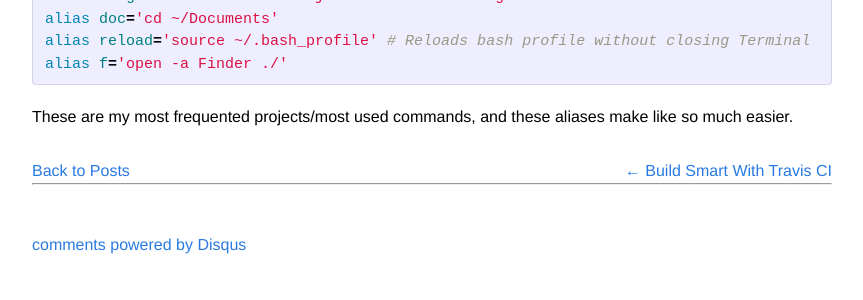
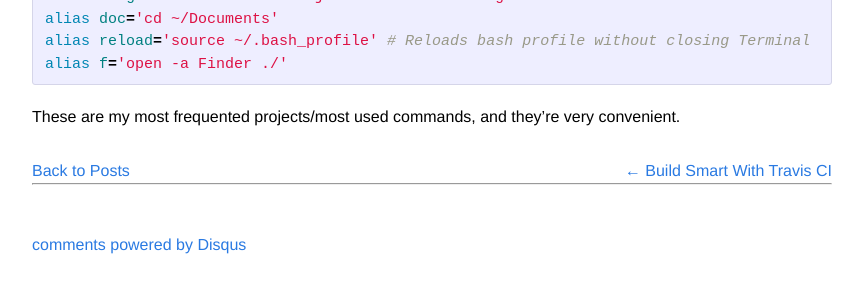
Before and after one commit to Flamdoodle/Flamdoodle.github.io, a Jekyll site: the page built from _posts/2014-07-14-bash-profile.markdown, in a window 1280 px wide and 900 px high, scrolled down 2985 px. Shown: the part 250-550 px from the top of the window, without its empty margins (208-1071 px from the left). Built offline with Jekyll 4.4.1, drawn with Linux system fonts in a browser that asks for light colours; comment, search, counter and statistics services are not loaded.

Commit message:
Fix some grammar and spelling errors

```diff
--- a/_posts/2014-07-14-bash-profile.markdown
+++ b/_posts/2014-07-14-bash-profile.markdown
@@ -115,7 +115,7 @@ alias doc='cd ~/Documents'
 alias reload='source ~/.bash_profile' # Reloads bash profile without closing Terminal
 alias f='open -a Finder ./'
 {% endhighlight %}
-These are my most frequented projects/most used commands, and these aliases make like so much easier.
+These are my most frequented projects/most used commands, and they're very convenient.
 
 [NOTES: Also .gitconfig file.  Other personalization?  More talk on functions, looks like JS?]:blank
 [alias]:http://alias.sh/
```
